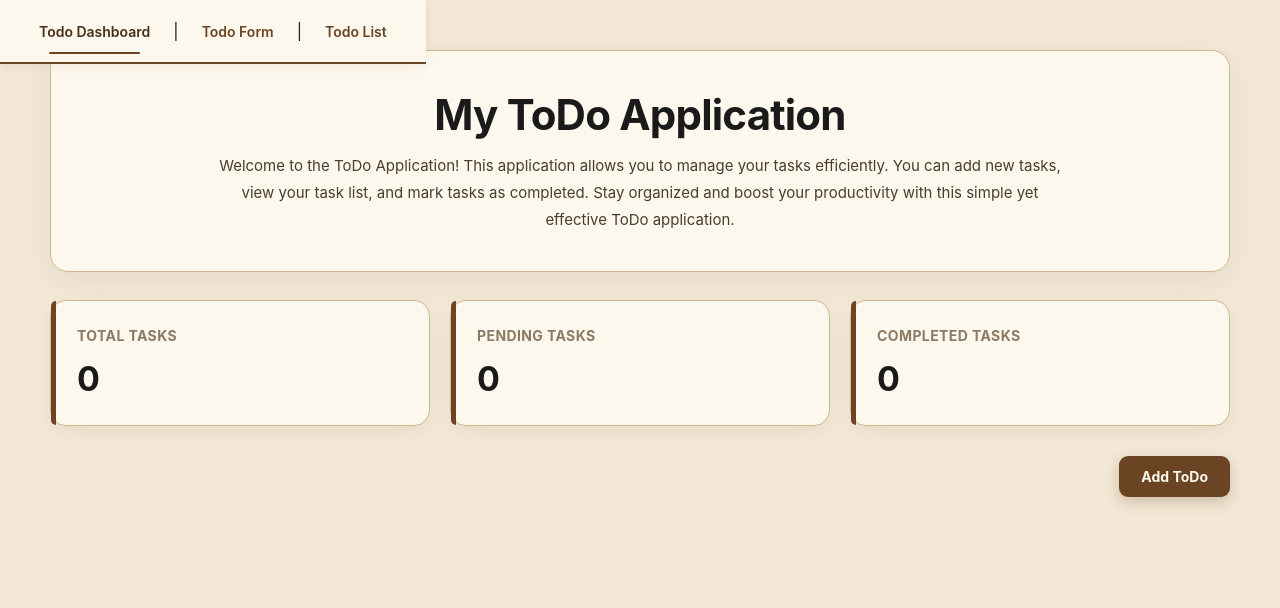
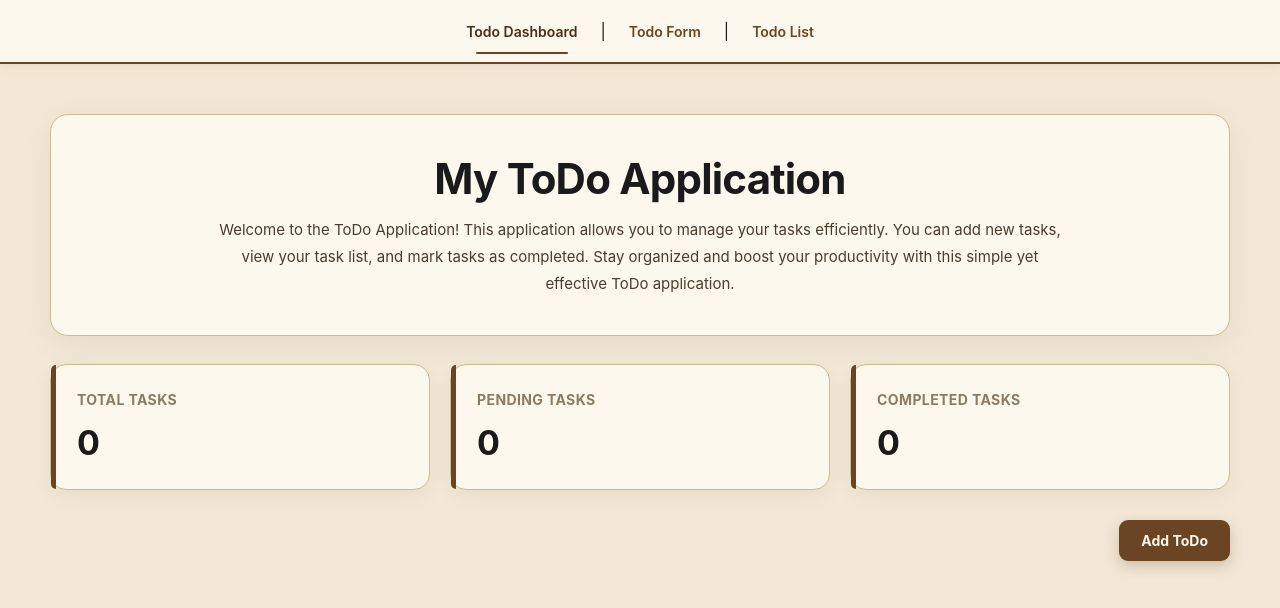
Before and after one commit to jaanviplexoc-ship-it/To-Do-Application, a React (Vite) app: page / in a window 1280 px wide. Shown: the top 608 px of the page. Built offline with nearby package versions, Linux system fonts and the light colour scheme.

Commit message:
navbar css change

```diff
--- a/src/app.css
+++ b/src/app.css
@@ -36,10 +36,9 @@ a {
 ========================================================= */
 
 nav {
-  position: fixed;
+  position: sticky;
   top: 0;
   z-index: 100;
-  left: 0;
 
   display: flex;
   align-items: center;
@@ -54,6 +53,7 @@ nav {
 
   box-shadow: 0 2px 10px rgba(74, 46, 23, 0.08);
 }
+
 
 nav a {
   position: relative;
```
